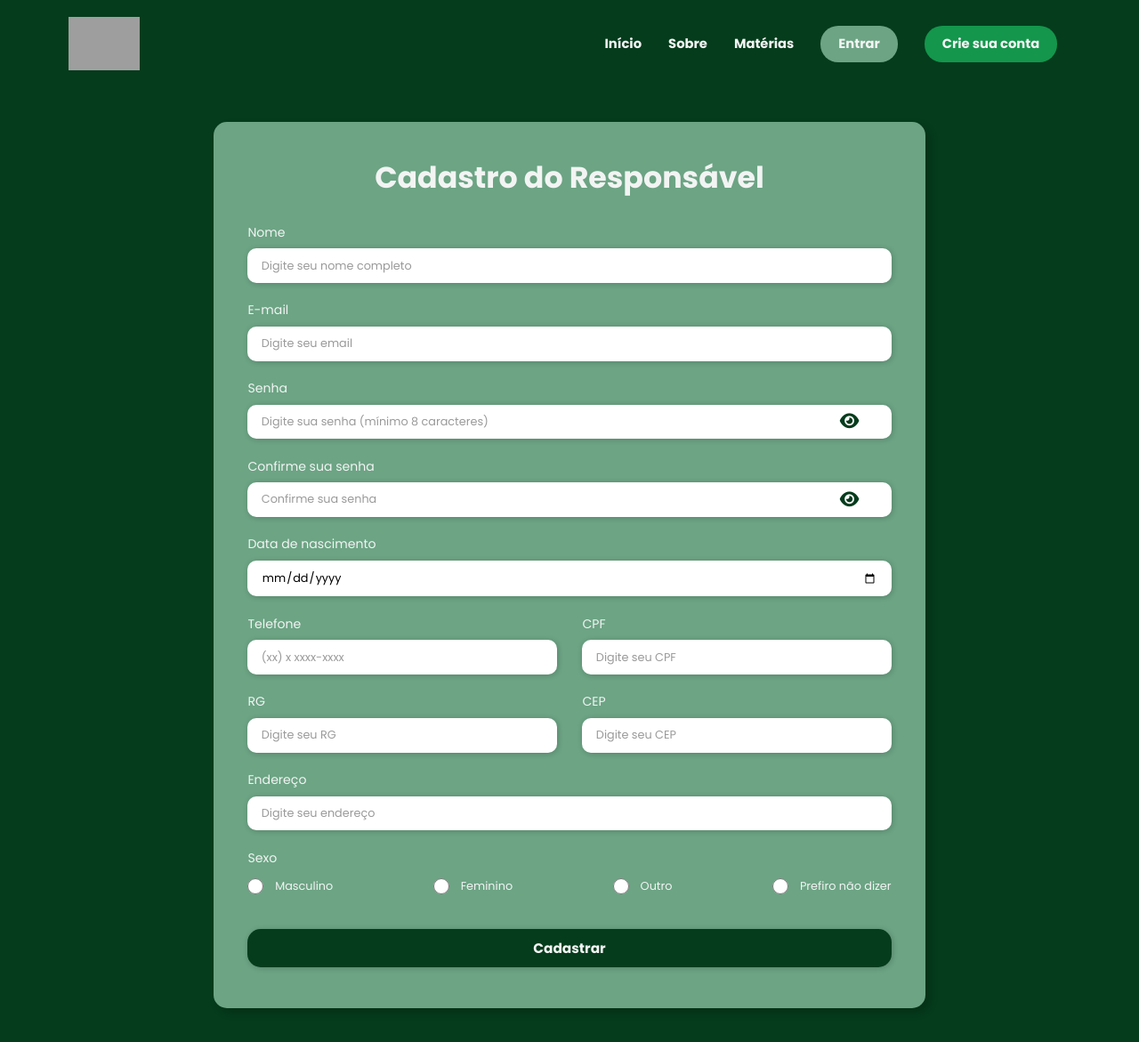
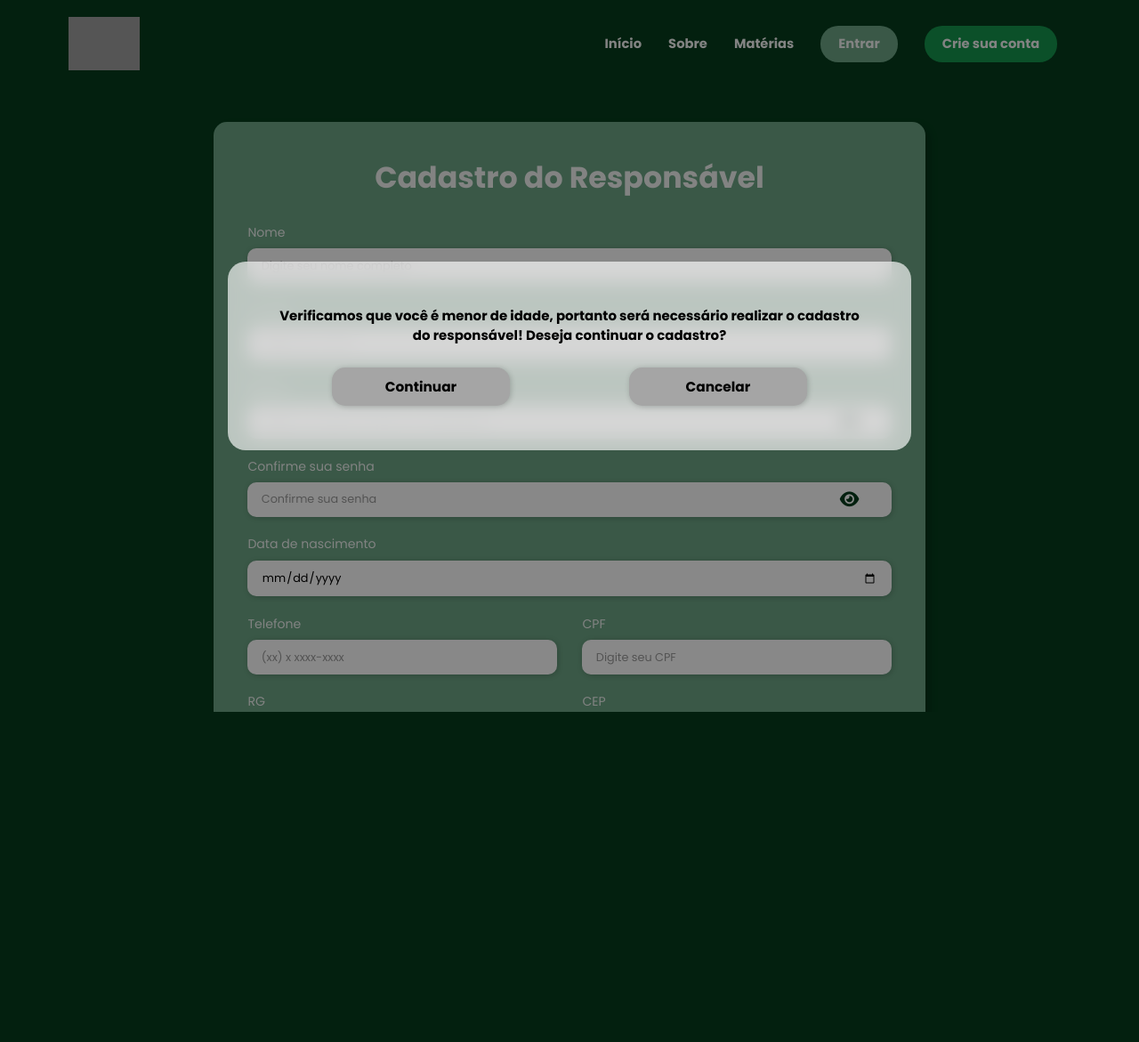
Before and after one commit to joaocuculo/projeto-ravi, a PHP site: page /cadastro-responsavel.php in a window 1280 px wide. Shown: the top 1171 px of the page at 89% size. After the commit the page ends 800 px from the top, so only its background shows below. Run offline with PHP 8.4, Linux system fonts and the light colour scheme; some libraries are stand-ins or nearby versions; some web fonts are replaced; grey boxes are pictures that could not be loaded.

Commit message:
modal reutilizado e feito

```diff
--- a/assets/css/cadastro-pessoas.css
+++ b/assets/css/cadastro-pessoas.css
@@ -151,18 +151,87 @@ input[type="radio"]{
     cursor: pointer;
 }
 
-.cad-btn:disabled {
-    cursor: default;
-    background-color: #2c6e48;
-}
-
-.cad-btn:disabled:hover {
-    background-color: #2c6e48;
-}
-
 .cad-btn:hover {
     background-color: var(--color-tertiary);
 }
+
+/* MODAL */
+.janela-modal {
+    width: 100vw;
+    height: 100vh;
+    position: fixed;
+    top: 0;
+    left: 0;
+    display: none;
+    align-items: center;
+    justify-content: center;
+    z-index: 999;
+    background-color: rgba(0, 0, 0, 0.466);
+}
+
+.janela-modal.abrir {
+    display: flex;
+}
+
+.modal {
+    width: 60%;
+    min-width: 320px;
+    min-height: 200px;
+    background-color: #ffffffa8;
+    backdrop-filter: blur(10px);
+    padding: 50px;
+    border-radius: 20px;
+    display: flex;
+    flex-direction: column;
+    justify-content: center;
+    text-align: center;
+}
+
+.box-btn-modal {
+    display: flex;
+    justify-content: space-around;
+    margin-top: 25px;
+}
+
+.btn-modal {
+    width: 30%;
+    padding: 0.8rem 1.2rem;
+    text-decoration: none;
+    border: none;
+    border-radius: 15px;
+    background-color: rgb(165, 165, 165);
+    font-weight: bold;
+    font-size: 1.2rem;
+    box-shadow: 1px 1px 6px rgba(0, 0, 0, 0.2);
+    transition: 0.3s all;
+    cursor: pointer;
+}
+
+.btn-modal:hover {
+    background-color: var(--color-secundary);
+}
+
+.btn-modal a {
+    text-decoration: none;
+    color: var(--color-black);
+}
+
+@keyframes abrirmodal {
+    from {
+        opacity: 0;
+        transform: translate3d(0, -20px, -5px);
+    }
+
+    to {
+        opacity: 1;
+        transform: translate3d(0, 0, 0);
+    }
+}
+
+.abrir .modal {
+    animation: abrirmodal 0.5s;
+}
+ /* FIM DO MODAL */
 
 @media screen and (max-width: 850px) {
     .container {
--- a/cadastro-aluno.php
+++ b/cadastro-aluno.php
@@ -46,7 +46,7 @@
         } elseif (calcularIdade($_POST['DN']) >= 18) {
             header("Location: fim-cadastro.php");
         } else {
-            $mensagem2 = "vocec é minor de idade zezao";
+            header("Location: cadastro-responsavel.php");
         }
 
     }
@@ -145,8 +145,7 @@
                     </div>
                 </div>
 
-                <button type="submit" class="cad-btn" name="cadastrar" disabled >Cadastrar</button>
-                <button type="submit" class="cad-btn" name="cadastrar">Continuar Cadastro</button>
+                <button type="submit" class="cad-btn" name="cadastrar">Cadastrar</button>
 
                 <?php if (isset($_POST['cadastrar'])) { ?>
                 <?= $mensagem2 ?>
--- a/cadastro-responsavel.php
+++ b/cadastro-responsavel.php
@@ -99,8 +99,33 @@
 
     <?php require_once("rodape.php") ?>
 
+    <!-- MODAL -->
+    <div class="janela-modal" id="janela-modal">
+        <div class="modal">
+            <h3>Verificamos que você é menor de idade, portanto será necessário realizar o cadastro do responsável! Deseja continuar o cadastro?</h3>
+            <div class="box-btn-modal">
+                <button class="btn-modal" id="continuar">Continuar</button>
+                <button class="btn-modal"><a href="login.php">Cancelar</a></button>
+            </div>
+        </div>
+    </div>
+    <!-- FIM DO MODAL -->
+
     <script src="assets/js/menu-show.js"></script>
     <script src="assets/js/mostrar-senha.js"></script>
+    <script>
+        window.onload = abrirModal();
 
+        function abrirModal() {
+            const modal = document.getElementById('janela-modal');
+            modal.classList.add('abrir');
+
+            modal.addEventListener('click', (e) => {
+                if (e.target.id == 'continuar' || e.target.id == 'janela-modal') {
+                    modal.classList.remove('abrir');
+                }
+            })
+        }
+    </script>
 </body>
 </html>
```
